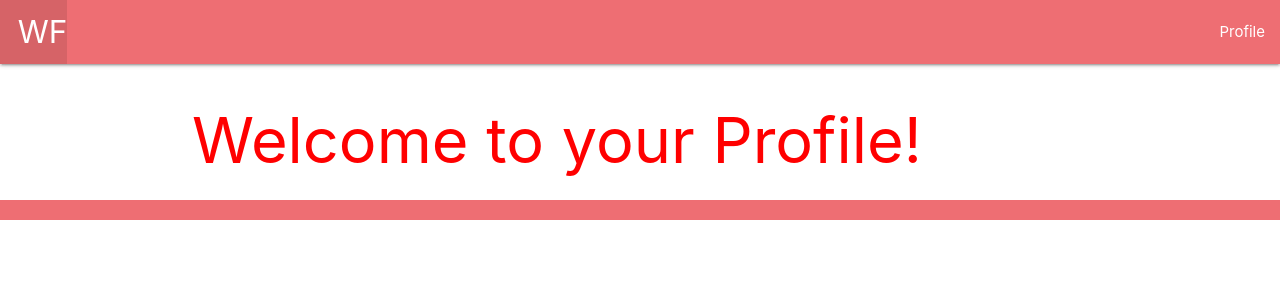
After one commit to ajelleny/wayfarer, a Django app: page /profile/ in a window 1280 px wide. The commit adds this page. Shown: the top 300 px of the page. Run offline with Django 3.2, Linux system fonts and the light colour scheme.

Commit message:
added a profile link to nav bar

```diff
--- a/main_app/templates/base.html
+++ b/main_app/templates/base.html
@@ -17,6 +17,10 @@
       <div class="nav-wrapper">
         <ul>
           <li><a href="{% url 'home'%}" class="left brand-logo">&nbsp;&nbsp;WF</a></li>
+        </ul>
+        <ul class="right">
+        <li><a href="{% url 'profile'%}" class="profile">&nbsp;&nbsp;Profile</a></li>
+        </ul>
       </div>
     </nav>
   </header>
--- /dev/null
+++ b/main_app/templates/profile.html
@@ -0,0 +1,4 @@
+{% extends 'base.html' %}
+{% block content %}
+  <h1>Welcome to your Profile!</h1>
+{% endblock %}
```
